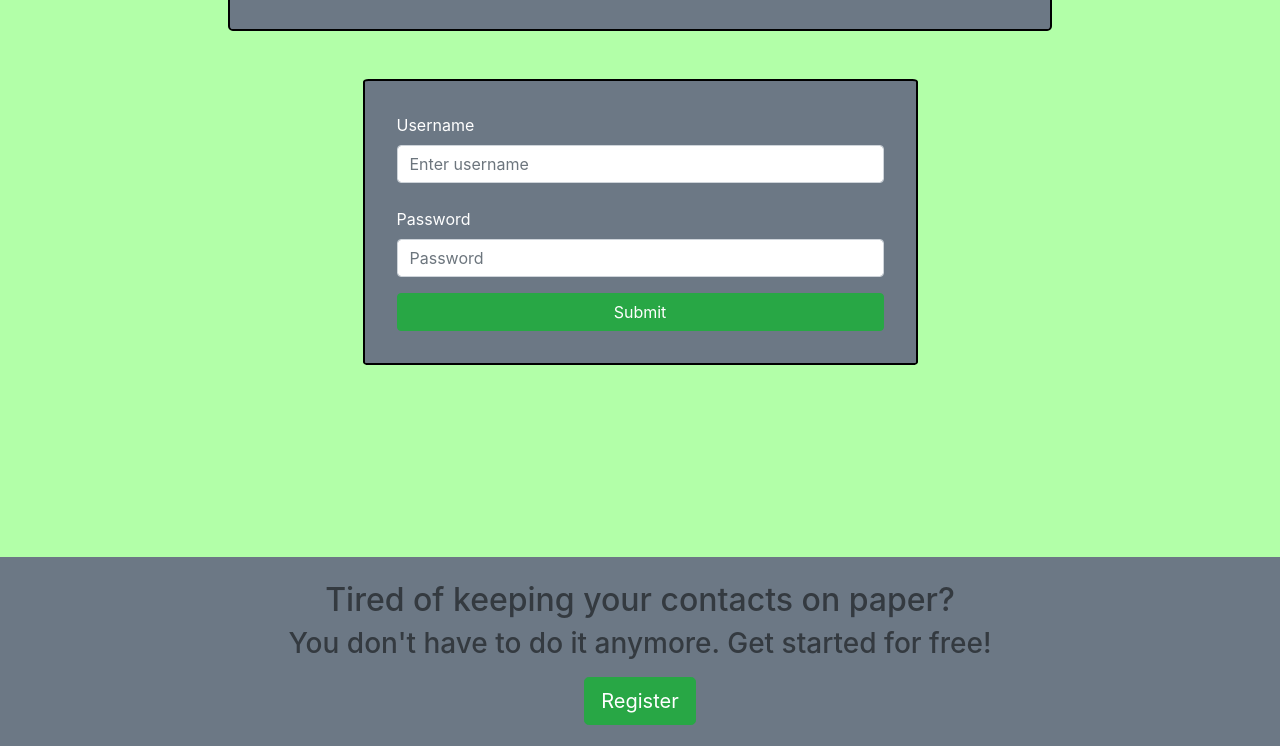
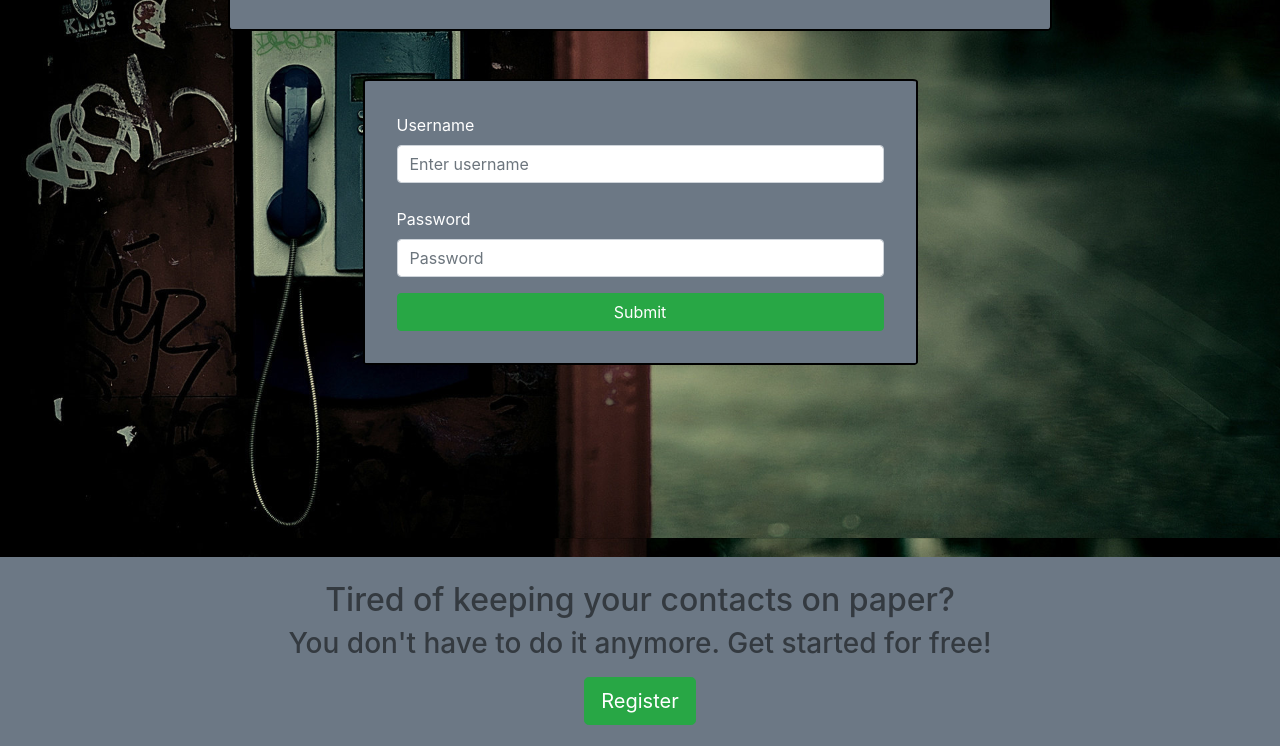
Before and after one commit to NikolaMalinovic97/WebPhonebook, a plain HTML site: page index.html in a window 1280 px wide. Shown: the part 262-1008 px from the top of the page. Drawn offline with nearby package versions, Linux system fonts and the light colour scheme.

Commit message:
Added background for more style

```diff
--- a/css/style-contact.css
+++ b/css/style-contact.css
@@ -1,5 +1,8 @@
 body {
-  background-color: #B2FFA8;
+  background-image: url("../img/background.jpg");
+  background-repeat: no-repeat;
+  background-size: cover;
+  background-attachment: fixed;
 }
 
 footer {
--- a/css/style-home.css
+++ b/css/style-home.css
@@ -1,5 +1,8 @@
 body {
-  background-color: #B2FFA8;
+  background-image: url("../img/background.jpg");
+  background-repeat: no-repeat;
+  background-size: cover;
+  background-attachment: fixed;
 }
 
 .jumbotron {
--- a/css/style-phonebooker.css
+++ b/css/style-phonebooker.css
@@ -1,6 +1,9 @@
 body {
   height: 100%;
-  background-color: #B2FFA8;
+  background-image: url("../img/background.jpg");
+  background-repeat: no-repeat;
+  background-size: cover;
+  background-attachment: fixed;
 }
 
 h3 {
@@ -17,7 +20,6 @@ p {
 }
 
 .dashboard-contacts {
-  background-color: #B2FFA8;
   padding-top: 1%;
 }
 
--- a/css/style-register.css
+++ b/css/style-register.css
@@ -1,5 +1,8 @@
 body {
-  background-color: #B2FFA8;
+  background-image: url("../img/background.jpg");
+  background-repeat: no-repeat;
+  background-size: cover;
+  background-attachment: fixed;
 }
 
 footer {
--- a/index.html
+++ b/index.html
@@ -12,7 +12,7 @@
     <nav class="navbar navbar-expand-sm navbar-dark bg-dark">
       <div class="container">
         <a class="navbar-brand" href="index.html">
-          <img src="img/logo.png" width="30" height="30" alt=""> Phonebooker
+          <img src="img/logo.png" width="30" height="30" alt="" style="background-color: green"> Phonebooker
         </a>
         <button class="navbar-toggler" type="button" data-toggle="collapse" data-target="#navbarResponsive" aria-controls="navbarResponsive" aria-expanded="false" aria-label="Toggle navigation">
           <span class="navbar-toggler-icon"></span>
```
Also changed, not shown: img/background.jpg (added).
